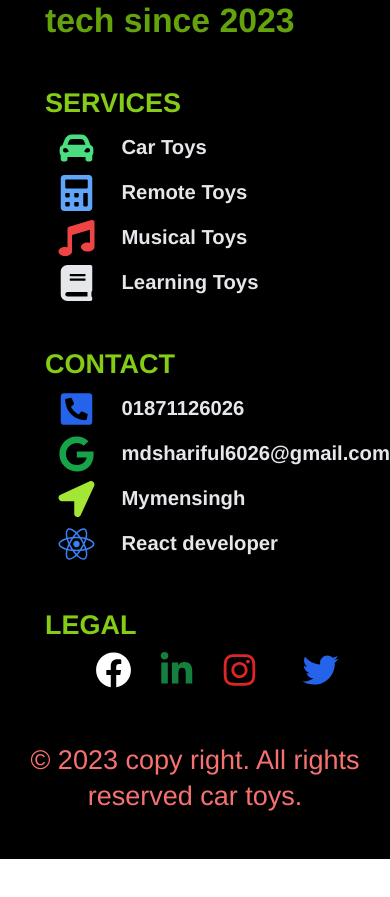
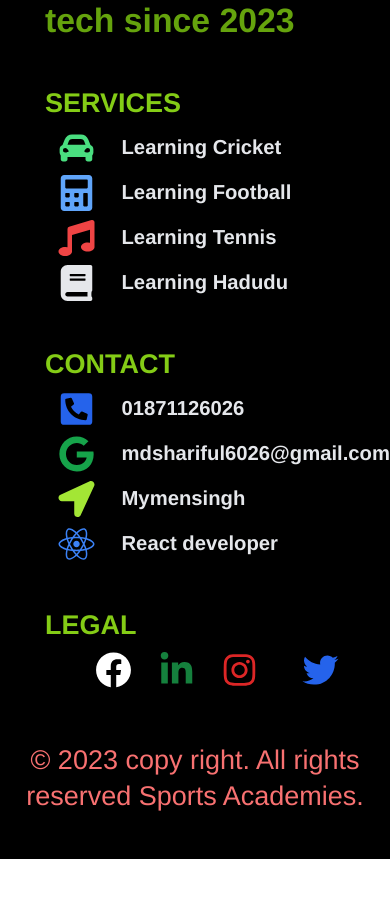
Before and after one commit to sabbir0070/sports-academies-client, a React (Vite) app: page / in a window 390 px wide. Shown: the part 1160-2057 px from the top of the page. Built offline with nearby package versions, Linux system fonts and the light colour scheme; no server answers.

Commit message:
Footer motified

```diff
--- a/src/Shared/Footer/Footer.jsx
+++ b/src/Shared/Footer/Footer.jsx
@@ -14,10 +14,10 @@ const Footer = () => {
   </div>
   <div>
     <span className=" text-2xl font-bold text-lime-500">SERVICES</span>
-    <a className="link link-hover flex gap-3 text-lg font-semibold items-center text-gray-200"> <FaCarAlt className='text-green-400 w-14 h-8'></FaCarAlt> Car Toys</a>
-    <a className="link link-hover flex gap-3 text-lg font-semibold items-center text-gray-200"> <FaCalculator className='text-blue-400 w-14 h-8'></FaCalculator> Remote Toys</a>
-    <a className="link link-hover flex gap-3 text-lg font-semibold items-center text-gray-200"> <FaMusic className='text-red-500 w-14 h-8'></FaMusic> Musical Toys</a>
-    <a className="link link-hover flex gap-3 text-lg font-semibold items-center text-gray-200"> <FaBook className='text--600 w-14 h-8'></FaBook> Learning Toys</a>
+    <a className="link link-hover flex gap-3 text-lg font-semibold items-center text-gray-200"> <FaCarAlt className='text-green-400 w-14 h-8'></FaCarAlt>Learning  Cricket</a>
+    <a className="link link-hover flex gap-3 text-lg font-semibold items-center text-gray-200"> <FaCalculator className='text-blue-400 w-14 h-8'></FaCalculator>Learning  Football</a>
+    <a className="link link-hover flex gap-3 text-lg font-semibold items-center text-gray-200"> <FaMusic className='text-red-500 w-14 h-8'></FaMusic>Learning  Tennis</a>
+    <a className="link link-hover flex gap-3 text-lg font-semibold items-center text-gray-200"> <FaBook className='text--600 w-14 h-8'></FaBook> Learning Hadudu</a>
   </div>
 
 <div className='w-full'>
@@ -50,7 +50,7 @@ const Footer = () => {
  <div className='px-10 py-1 bg-black mx-auto sm:max-w-xl md:max-w-full lg:max-w-screen-xl'>
                 </div>
                 <div className='pb-10  block text-2xl text-center text-red-400 hover:text-red-500'>
-                    © 2023 copy right. All rights reserved car toys.
+                    © 2023 copy right. All rights reserved Sports Academies.
                 </div>
 
     </div>
--- a/src/Shared/NotFound/NotFound.jsx
+++ b/src/Shared/NotFound/NotFound.jsx
@@ -10,9 +10,11 @@ const NotFound = () => {
   };
 
   return (
-    <div className="mt-20">
-        <img className="w-full mx-auto mb-3 md:w-80" src={notFoundPhoto} alt="" />
-      <h2 className="font-bold text-center text-red-700 text-7xl">404</h2>
+    <div className="mt-5 mb-20">
+       <div className=" w-60 mx-auto round-full">
+<iframe className="mx-auto w-full rounded-full" src="https://embed.lottiefiles.com/animation/81215"></iframe>
+</div>
+ <h2 className="font-bold text-center text-red-700 text-7xl">404</h2>
       <p className="my-3 text-xl font-semibold text-center text-amber-600">
         This Page Not Found
       </p>
```
